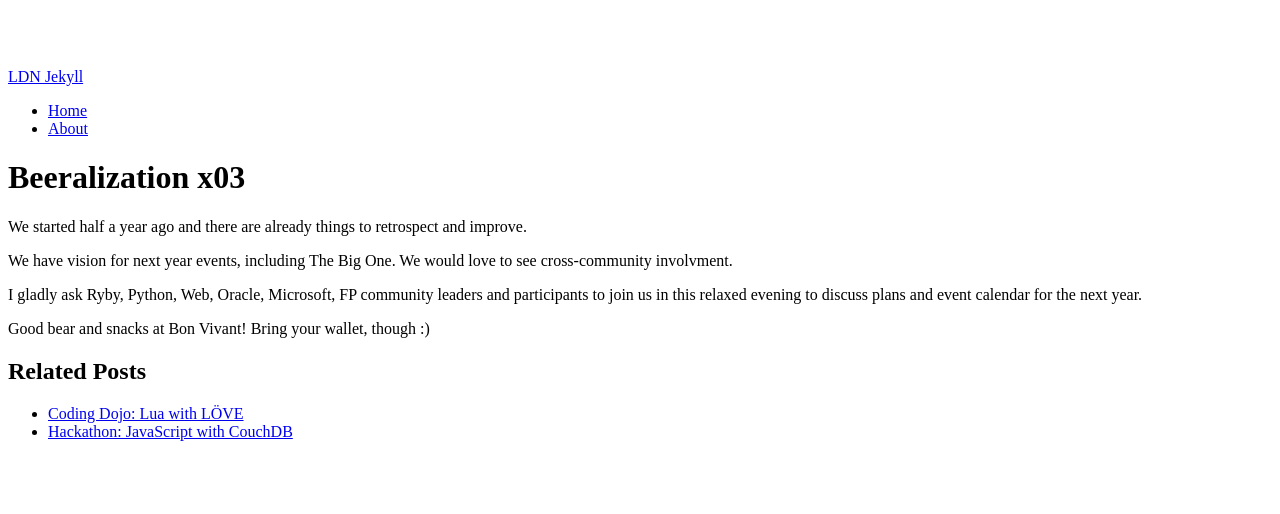
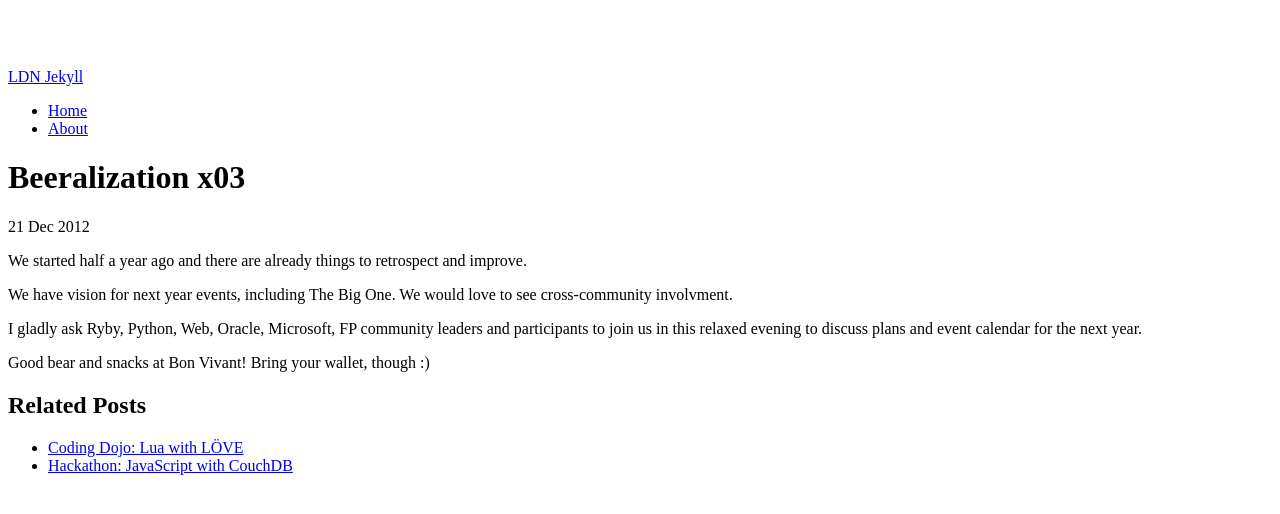
Before and after one commit to lvdevnet/ldn-jekyll, a Jekyll site: the page built from _posts/2012-12-21-beeralization-x03.md, in a window 1280 px wide. Shown: the top 514 px of the page. Built offline with Jekyll 4.4.1, drawn with Linux system fonts in a browser that asks for light colours; nearby versions of some CDN libraries; a style sheet for code colours, icons or effects is not loaded.

Commit message:
Better post layout

```diff
--- a/_layouts/post.html
+++ b/_layouts/post.html
@@ -3,6 +3,8 @@ layout: default
 ---
 
 <div id="post">
+    <h1>{{ page.title }}</h1>
+    <p><span class="label date">{{ page.date | date_to_string }}</span></p>
     {{ content }}
 </div>
 <div id="related">
--- a/_posts/2012-12-21-beeralization-x03.md
+++ b/_posts/2012-12-21-beeralization-x03.md
@@ -2,8 +2,6 @@
 layout: post
 title: Beeralization x03
 ---
-
-# {{ page.title }}
 
 We started half a year ago and there are already things to retrospect and improve.
 
```
Also changed, not shown: _posts/2012-11-17-twitter-bootstrap-hackathon.md (+0 -2 lines), _posts/2012-12-15-coding-dojo-haskell.md (+0 -2 lines), _posts/2013-01-19-hackathon-javascript-with-couchdb.md (+0 -2 lines), _posts/2013-03-02-coding-dojo-lua-with-love.md (+0 -2 lines).
